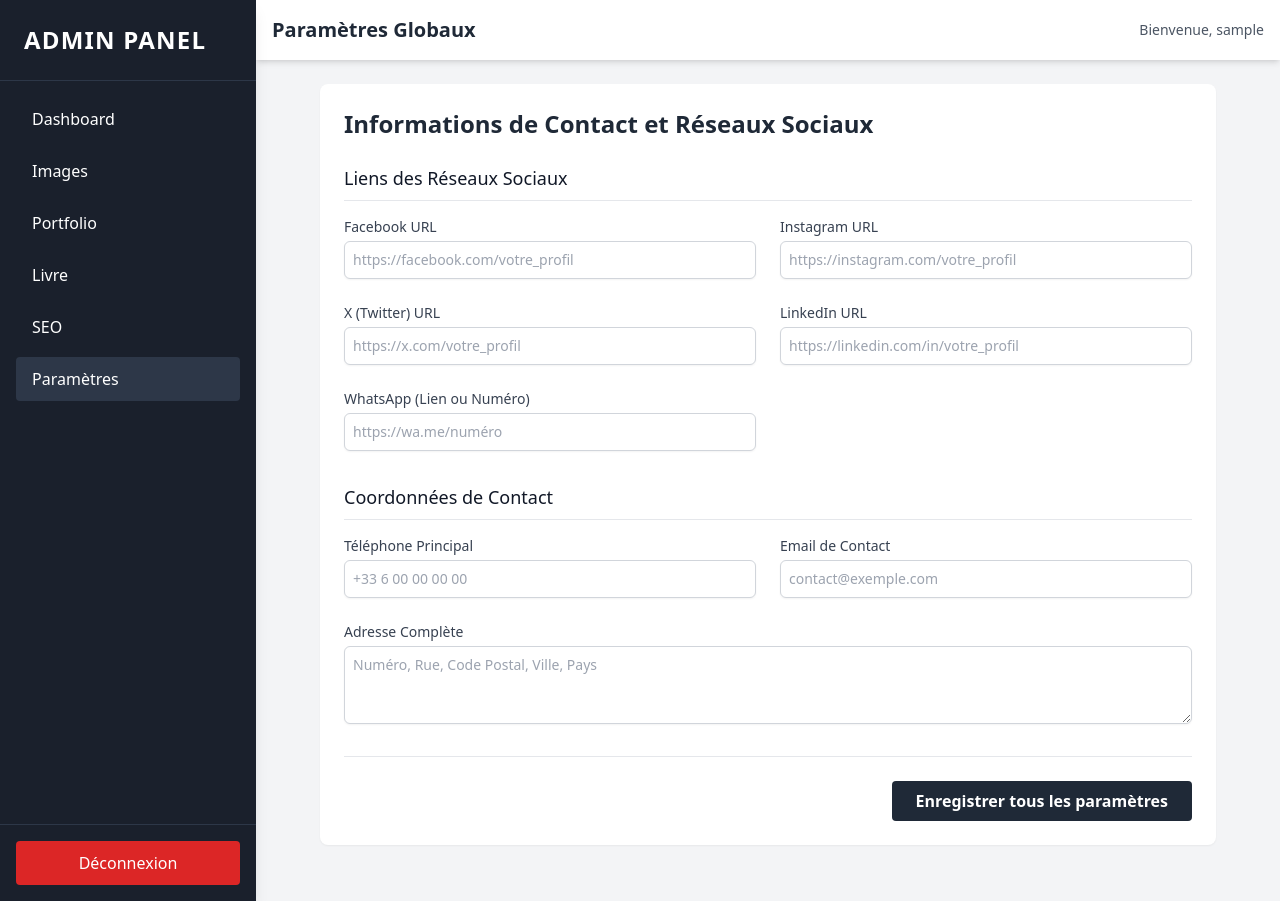
After one commit to moa-digitalagency/aisancekalonji, a Flask app: page /admin/settings in a window 1280 px wide. The commit adds this page. Run offline with Flask 3, Linux system fonts and the light colour scheme; the visitor is signed in with stand-in values (Sample User, id 1); data that the repository does not hold is empty; some libraries are stand-ins or nearby versions.

Commit message:
feat: implement admin views for book, seo, and global settings
- Added routes for /admin/book, /admin/seo, and /admin/settings in admin_routes.py to manage the respective models.
- Created corresponding HTML templates (book.html, seo.html, settings.html) using Tailwind CSS for the forms.
- Updated base navigation and dashboard quick links to point to the new admin views.

Co-authored-by: moa-digitalagency <93324793+moa-digitalagency@users.noreply.github.com>

```diff
--- a/routes/admin_routes.py
+++ b/routes/admin_routes.py
@@ -169,3 +169,88 @@ def portfolio_toggle(id):
         db.session.rollback()
         flash(f'Une erreur est survenue : {str(e)}', 'error')
     return redirect(url_for('admin.portfolio'))
+
+from models.book import BookSection
+from models.setting import SeoSetting, GlobalSetting
+
+@admin_bp.route('/book', methods=['GET', 'POST'])
+@login_required
+def book():
+    book_section = BookSection.query.first()
+    if not book_section:
+        book_section = BookSection()
+        db.session.add(book_section)
+        db.session.commit()
+
+    if request.method == 'POST':
+        book_section.title = request.form.get('title')
+        book_section.subtitle = request.form.get('subtitle')
+        book_section.description = request.form.get('description')
+        book_section.cta_link = request.form.get('cta_link')
+        book_section.cta_text = request.form.get('cta_text')
+
+        try:
+            db.session.commit()
+            flash('Section Livre mise à jour avec succès.', 'success')
+            return redirect(url_for('admin.book'))
+        except Exception as e:
+            db.session.rollback()
+            flash(f'Une erreur est survenue : {str(e)}', 'error')
+
+    return render_template('admin/book.html', book=book_section)
+
+@admin_bp.route('/seo', methods=['GET', 'POST'])
+@login_required
+def seo():
+    seo_setting = SeoSetting.query.first()
+    if not seo_setting:
+        seo_setting = SeoSetting()
+        db.session.add(seo_setting)
+        db.session.commit()
+
+    if request.method == 'POST':
+        seo_setting.meta_title = request.form.get('meta_title')
+        seo_setting.meta_description = request.form.get('meta_description')
+        seo_setting.custom_head_script = request.form.get('custom_head_script')
+        seo_setting.og_image = request.form.get('og_image')
+
+        try:
+            db.session.commit()
+            flash('Paramètres SEO mis à jour avec succès.', 'success')
+            return redirect(url_for('admin.seo'))
+        except Exception as e:
+            db.session.rollback()
+            flash(f'Une erreur est survenue : {str(e)}', 'error')
+
+    return render_template('admin/seo.html', seo=seo_setting)
+
+@admin_bp.route('/settings', methods=['GET', 'POST'])
+@login_required
+def settings():
+    keys = [
+        'facebook', 'instagram', 'x', 'linkedin', 'whatsapp',
+        'phone', 'email', 'address'
+    ]
+
+    if request.method == 'POST':
+        try:
+            for key in keys:
+                value = request.form.get(key)
+                setting = GlobalSetting.query.filter_by(key=key).first()
+                if setting:
+                    setting.value = value
+                else:
+                    new_setting = GlobalSetting(key=key, value=value)
+                    db.session.add(new_setting)
+
+            db.session.commit()
+            flash('Paramètres globaux mis à jour avec succès.', 'success')
+            return redirect(url_for('admin.settings'))
+        except Exception as e:
+            db.session.rollback()
+            flash(f'Une erreur est survenue : {str(e)}', 'error')
+
+    # Fetch existing settings to populate the form
+    existing_settings = {s.key: s.value for s in GlobalSetting.query.all()}
+
+    return render_template('admin/settings.html', settings=existing_settings)
--- a/templates/admin/base.html
+++ b/templates/admin/base.html
@@ -39,13 +39,13 @@
             <a href="{{ url_for('admin.portfolio') }}" class="block py-2.5 px-4 rounded transition duration-200 hover:bg-secondary hover:text-white {% if request.endpoint and request.endpoint.startswith('admin.portfolio') %}bg-secondary text-white{% endif %}">
                 Portfolio
             </a>
-            <a href="#" class="block py-2.5 px-4 rounded transition duration-200 hover:bg-secondary hover:text-white">
+            <a href="{{ url_for('admin.book') }}" class="block py-2.5 px-4 rounded transition duration-200 hover:bg-secondary hover:text-white {% if request.endpoint == 'admin.book' %}bg-secondary text-white{% endif %}">
                 Livre
             </a>
-            <a href="#" class="block py-2.5 px-4 rounded transition duration-200 hover:bg-secondary hover:text-white">
+            <a href="{{ url_for('admin.seo') }}" class="block py-2.5 px-4 rounded transition duration-200 hover:bg-secondary hover:text-white {% if request.endpoint == 'admin.seo' %}bg-secondary text-white{% endif %}">
                 SEO
             </a>
-            <a href="#" class="block py-2.5 px-4 rounded transition duration-200 hover:bg-secondary hover:text-white">
+            <a href="{{ url_for('admin.settings') }}" class="block py-2.5 px-4 rounded transition duration-200 hover:bg-secondary hover:text-white {% if request.endpoint == 'admin.settings' %}bg-secondary text-white{% endif %}">
                 Paramètres
             </a>
         </nav>
--- a/templates/admin/dashboard.html
+++ b/templates/admin/dashboard.html
@@ -49,7 +49,7 @@
             <h4 class="font-medium text-green-600 mb-1">Mettre à jour les Images &rarr;</h4>
             <p class="text-sm text-gray-500">Modifier les images de la page d'accueil.</p>
         </a>
-        <a href="#" class="block p-4 border border-gray-200 rounded-lg hover:bg-gray-50 transition duration-150">
+        <a href="{{ url_for('admin.seo') }}" class="block p-4 border border-gray-200 rounded-lg hover:bg-gray-50 transition duration-150">
             <h4 class="font-medium text-blue-600 mb-1">Optimisation SEO &rarr;</h4>
             <p class="text-sm text-gray-500">Ajuster les balises méta pour le référencement.</p>
         </a>
--- /dev/null
+++ b/templates/admin/settings.html
@@ -0,0 +1,66 @@
+{% extends "admin/base.html" %}
+
+{% block header_title %}Paramètres Globaux{% endblock %}
+
+{% block content %}
+<div class="bg-white rounded-lg shadow-sm p-6 max-w-4xl mx-auto mb-8">
+    <h2 class="text-2xl font-bold text-gray-800 mb-6">Informations de Contact et Réseaux Sociaux</h2>
+
+    <form method="POST" action="{{ url_for('admin.settings') }}" class="space-y-8">
+
+        <!-- Section: Réseaux Sociaux -->
+        <div>
+            <h3 class="text-lg font-medium text-gray-900 border-b pb-2 mb-4">Liens des Réseaux Sociaux</h3>
+            <div class="grid grid-cols-1 md:grid-cols-2 gap-6">
+                <div>
+                    <label for="facebook" class="block text-sm font-medium text-gray-700">Facebook URL</label>
+                    <input type="url" name="facebook" id="facebook" value="{{ settings.get('facebook', '') }}" class="mt-1 block w-full rounded-md border-gray-300 shadow-sm focus:border-indigo-500 focus:ring-indigo-500 sm:text-sm p-2 border" placeholder="https://facebook.com/votre_profil">
+                </div>
+                <div>
+                    <label for="instagram" class="block text-sm font-medium text-gray-700">Instagram URL</label>
+                    <input type="url" name="instagram" id="instagram" value="{{ settings.get('instagram', '') }}" class="mt-1 block w-full rounded-md border-gray-300 shadow-sm focus:border-indigo-500 focus:ring-indigo-500 sm:text-sm p-2 border" placeholder="https://instagram.com/votre_profil">
+                </div>
+                <div>
+                    <label for="x" class="block text-sm font-medium text-gray-700">X (Twitter) URL</label>
+                    <input type="url" name="x" id="x" value="{{ settings.get('x', '') }}" class="mt-1 block w-full rounded-md border-gray-300 shadow-sm focus:border-indigo-500 focus:ring-indigo-500 sm:text-sm p-2 border" placeholder="https://x.com/votre_profil">
+                </div>
+                <div>
+                    <label for="linkedin" class="block text-sm font-medium text-gray-700">LinkedIn URL</label>
+                    <input type="url" name="linkedin" id="linkedin" value="{{ settings.get('linkedin', '') }}" class="mt-1 block w-full rounded-md border-gray-300 shadow-sm focus:border-indigo-500 focus:ring-indigo-500 sm:text-sm p-2 border" placeholder="https://linkedin.com/in/votre_profil">
+                </div>
+                <div>
+                    <label for="whatsapp" class="block text-sm font-medium text-gray-700">WhatsApp (Lien ou Numéro)</label>
+                    <input type="text" name="whatsapp" id="whatsapp" value="{{ settings.get('whatsapp', '') }}" class="mt-1 block w-full rounded-md border-gray-300 shadow-sm focus:border-indigo-500 focus:ring-indigo-500 sm:text-sm p-2 border" placeholder="https://wa.me/numéro">
+                </div>
+            </div>
+        </div>
+
+        <!-- Section: Informations de Contact -->
+        <div>
+            <h3 class="text-lg font-medium text-gray-900 border-b pb-2 mb-4">Coordonnées de Contact</h3>
+            <div class="space-y-6">
+                <div class="grid grid-cols-1 md:grid-cols-2 gap-6">
+                    <div>
+                        <label for="phone" class="block text-sm font-medium text-gray-700">Téléphone Principal</label>
+                        <input type="text" name="phone" id="phone" value="{{ settings.get('phone', '') }}" class="mt-1 block w-full rounded-md border-gray-300 shadow-sm focus:border-indigo-500 focus:ring-indigo-500 sm:text-sm p-2 border" placeholder="+33 6 00 00 00 00">
+                    </div>
+                    <div>
+                        <label for="email" class="block text-sm font-medium text-gray-700">Email de Contact</label>
+                        <input type="email" name="email" id="email" value="{{ settings.get('email', '') }}" class="mt-1 block w-full rounded-md border-gray-300 shadow-sm focus:border-indigo-500 focus:ring-indigo-500 sm:text-sm p-2 border" placeholder="contact@exemple.com">
+                    </div>
+                </div>
+                <div>
+                    <label for="address" class="block text-sm font-medium text-gray-700">Adresse Complète</label>
+                    <textarea name="address" id="address" rows="3" class="mt-1 block w-full rounded-md border-gray-300 shadow-sm focus:border-indigo-500 focus:ring-indigo-500 sm:text-sm p-2 border" placeholder="Numéro, Rue, Code Postal, Ville, Pays">{{ settings.get('address', '') }}</textarea>
+                </div>
+            </div>
+        </div>
+
+        <div class="pt-6 border-t border-gray-200 flex justify-end">
+            <button type="submit" class="bg-gray-800 hover:bg-black text-white font-bold py-2 px-6 rounded focus:outline-none focus:shadow-outline transition duration-150 ease-in-out">
+                Enregistrer tous les paramètres
+            </button>
+        </div>
+    </form>
+</div>
+{% endblock %}
```
Also changed, not shown: server_log.txt (+12 -2 lines), templates/admin/book.html (added, +45 -0 lines), templates/admin/seo.html (added, +41 -0 lines).
